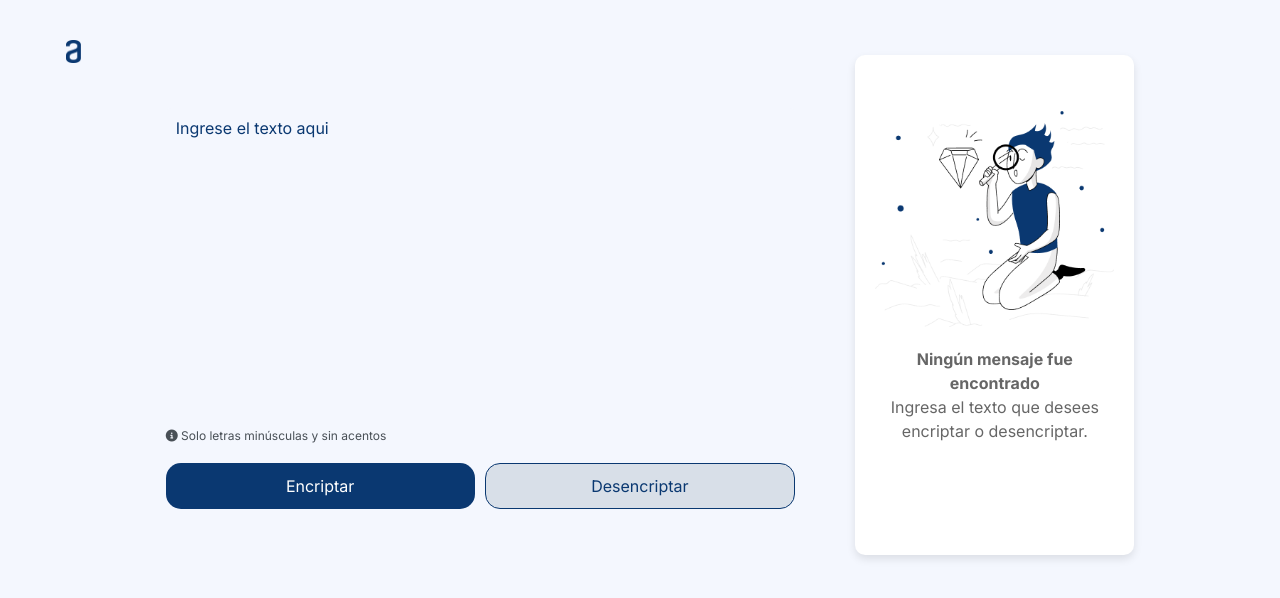
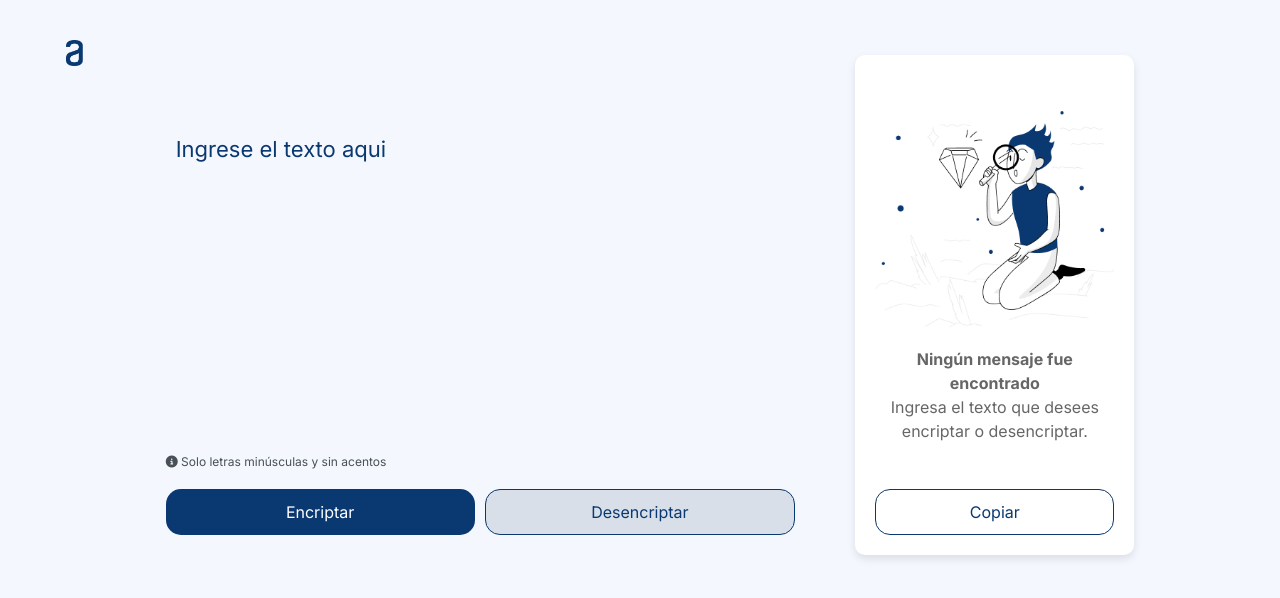
Before and after one commit to valeen-rodriguez/challenge-encriptador-de-texto, a plain HTML site: page index.html in a window 1280 px wide. Drawn offline with Linux system fonts and the light colour scheme.

Commit message:
challenge finalizado en su totalidad

```diff
--- a/css/style.css
+++ b/css/style.css
@@ -11,6 +11,17 @@ body {
     height: 100vh;
     margin: 0;
     padding: 20px;
+}
+
+::-webkit-scrollbar {
+    width: .60rem;
+    background-color: #D8DFE8;
+    border-radius: .5rem;
+}
+
+::-webkit-scrollbar-thumb {
+    background-color: #0A3871;
+    border-radius: .5rem;
 }
 
 .container {
@@ -38,17 +49,17 @@ span {
 
 textarea::placeholder {
     color: #0A3871;
-    font-size: 16px;
+    font-size: 18px;
 }
 
 textarea {
     color: #0A3871;
     width: 100%;
-    height: 150px;
+    height: 210px;
     border: 1px solid #ddd;
     border-radius: 5px;
     resize: none;
-    font-size: 16px;
+    font-size: 18px;
     background-color: #f4f7fe;
     border: none;
     outline: none;
@@ -172,7 +183,7 @@ img {
     }
 
     .container-img-textarea-p-button {
-        gap: 2%;
+        gap: 5%;
         width: 60%;
         display: flex;
         flex-direction: column;
@@ -196,11 +207,15 @@ img {
         height: calc(100% - 20px);
         border-radius: 5px;
         resize: none;
-        font-size: 18px;
+        font-size: 22px;
         background-color: #f4f7fe;
         outline: none;
         padding: 10px;
         box-sizing: border-box;
+    }
+
+    textarea::placeholder {
+        font-size: 22px;
     }
 
     .buttons-p {
@@ -246,6 +261,12 @@ img {
         margin-top: 0;
     }
 
+    .logo {
+        width: 17px;
+        height: auto;
+        margin-bottom: 31px;
+    }
+
     .logo-container {
         margin-left: -100px;
     }
--- a/index.html
+++ b/index.html
@@ -5,6 +5,7 @@
     <meta name="viewport" content="width=device-width, initial-scale=1.0">
     <script src="https://kit.fontawesome.com/02b5c93e96.js" crossorigin="anonymous"></script>
     <title>Encriptador</title>
+    <link rel="shortcut icon" href="img/logo.png" />
     <link rel="stylesheet" href="css/style.css">
 </head>
 <body>
--- a/js/script.js
+++ b/js/script.js
@@ -51,7 +51,7 @@ function toggleCopyButton() {
     let outputText = document.getElementById('p-null-text').innerText.trim();
     let copyButton = document.getElementById('id-button-copy');
 
-    if (outputText && outputText !== 'Ningún mensaje fue encontrado\nIngresa el texto que desees encriptar o desencriptar.') {
+    if (outputText && outputText !== `<span>Ningún mensaje fue encontrado</span><br>Ingresa el texto que desees encriptar o desencriptar.`) {
         copyButton.style.display = 'block';
     } else {
         copyButton.style.display = 'none';
```
